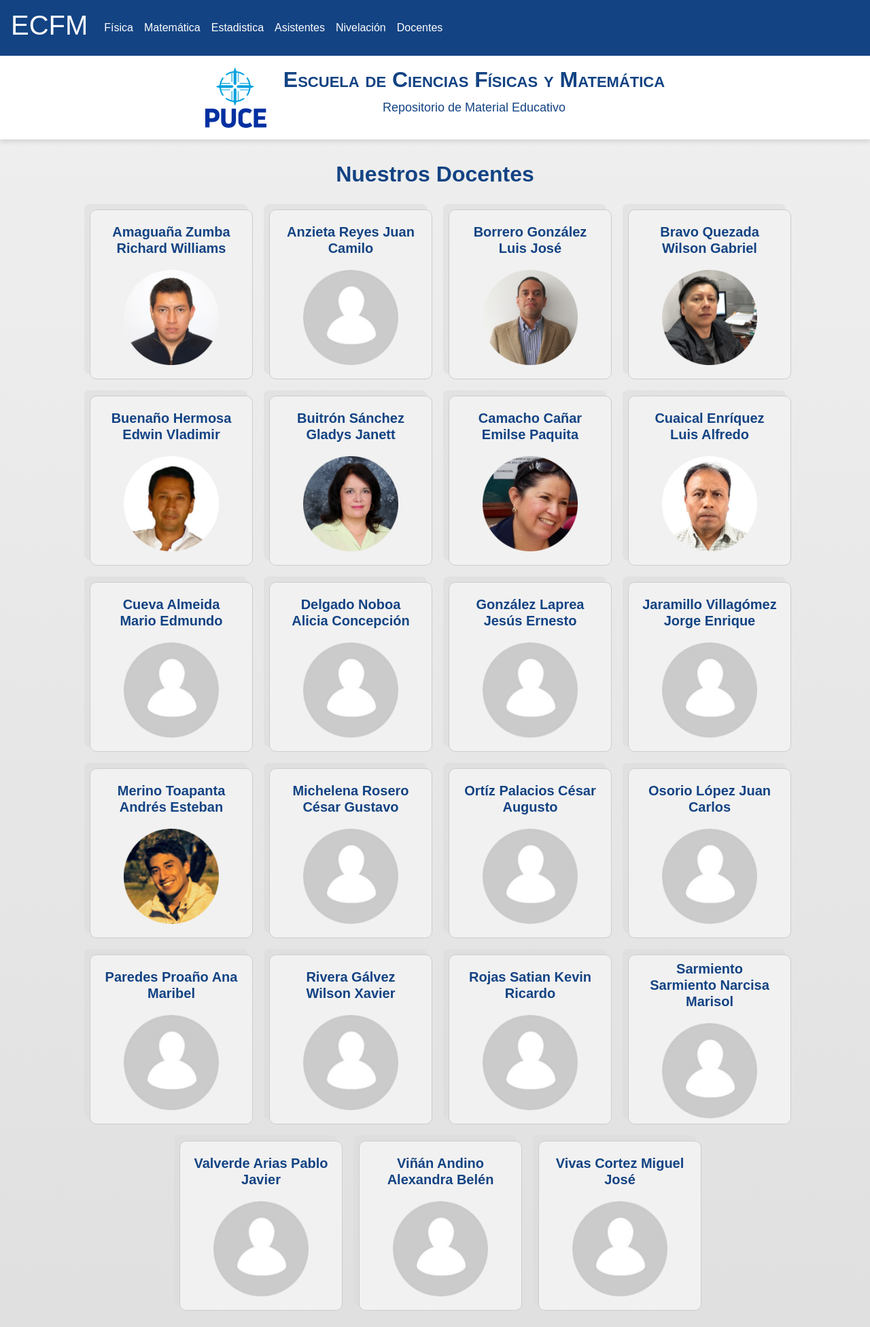
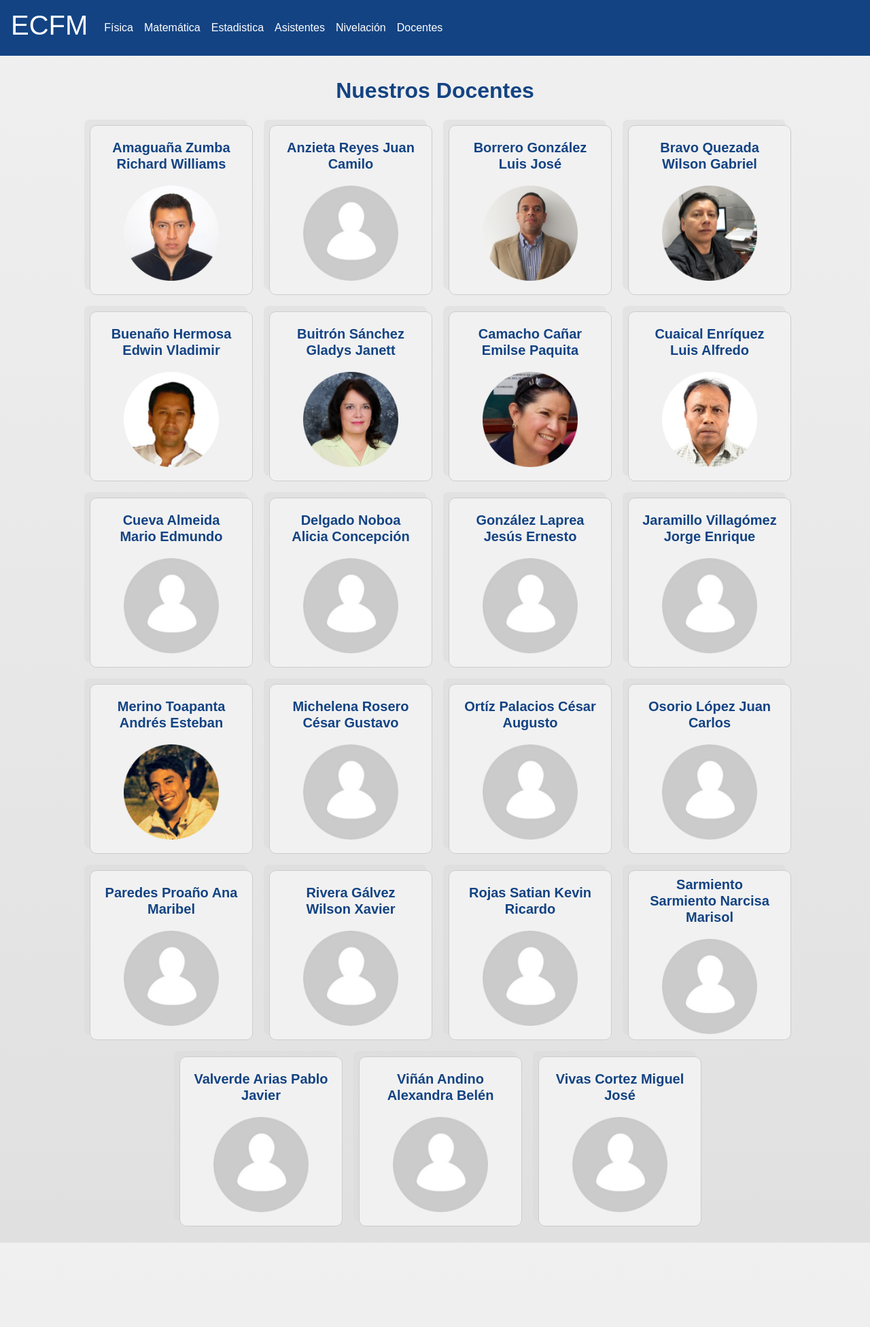
Before and after one commit to ECFM-PUCE/ECFM-PUCE.github.io, a Jekyll site: the page built from pages/docentes/0-docentes.html, in a window 1280 px wide. Shown: the whole page at 68% size. Built offline with Jekyll 4.4.1, drawn with Linux system fonts in a browser that asks for light colours; after the commit the page ends 1828 px from its top, so only the background shows below that.

Commit message:
actualiza directorio de css

```diff
--- a/_config.yml
+++ b/_config.yml
@@ -1,4 +1,4 @@
-title: "Escuela de Ciencias Físicas y Matemática"
+title: "ECFM"
 description: "Repositorio de Material Educativo"
 
 baseurl: ""
--- a/_config_local.yml
+++ b/_config_local.yml
@@ -1,4 +1,4 @@
-title: "Escuela de Ciencias Físicas y Matemática"
+title: "ECFM"
 description: "Repositorio de Material Educativo"
 
 baseurl: ""
--- a/_layouts/default.html
+++ b/_layouts/default.html
@@ -7,12 +7,14 @@
     <title>{{ page.title }} | {{ site.title }}</title>
     <link rel="stylesheet" href="https://cdn.jsdelivr.net/npm/bootstrap@4.5.3/dist/css/bootstrap.min.css"
         integrity="sha384-TX8t27EcRE3e/ihU7zmQxVncDAy5uIKz4rEkgIXeMed4M0jlfIDPvg6uqKI2xXr2" crossorigin="anonymous">
-    <link rel="stylesheet" href="{{ site.baseurl }}/assets/styles.css">
+    <link rel="stylesheet" href="{{ site.baseurl }}/assets/css/main.css">
 </head>
 
 <body>
     {% include navbar.html %}
-    {% include header.html %}
+    {% if page.title == "Inicio" %}
+        {% include header.html %}
+    {% endif %}
     <main class="container">
         {{ content }}
     </main>
```
Also changed, not shown: assets/css/main.css (renamed from assets/styles.css).
